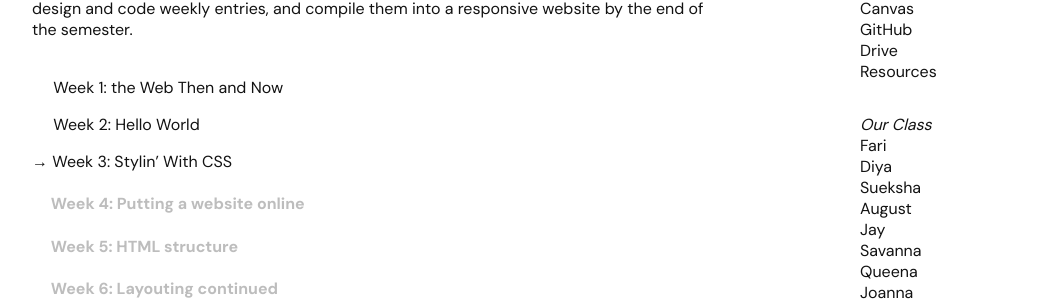
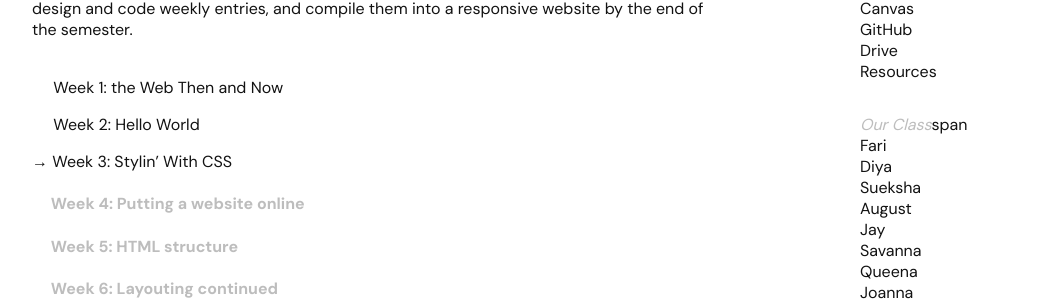
Before and after one commit to core1-interaction/core1-interaction.github.io, a Jekyll site: the page built from index.md, in a window 1280 px wide. Shown: the part 200-505 px from the top of the page, without its empty margins (108-1165 px from the left). Built offline with Jekyll 4.4.1, drawn with Linux system fonts in a browser that asks for light colours.

Commit message:
Update default.html

```diff
--- a/_layouts/default.html
+++ b/_layouts/default.html
@@ -31,7 +31,7 @@
                 <a href="https://core1-interaction.github.io/resources.html">Resources</a></p>
             </div>
               <div class="links">
-                <p><i>Our Class</i><br>
+                <p><span style="color: #BDBDBD;"><i>Our Class</i></span>span<br>
                 <a href="" target="_blank">Fari</a><br>
                 <a href="" target="_blank">Diya</a><br>
                 <a href="" target="_blank">Sueksha</a><br>
```
